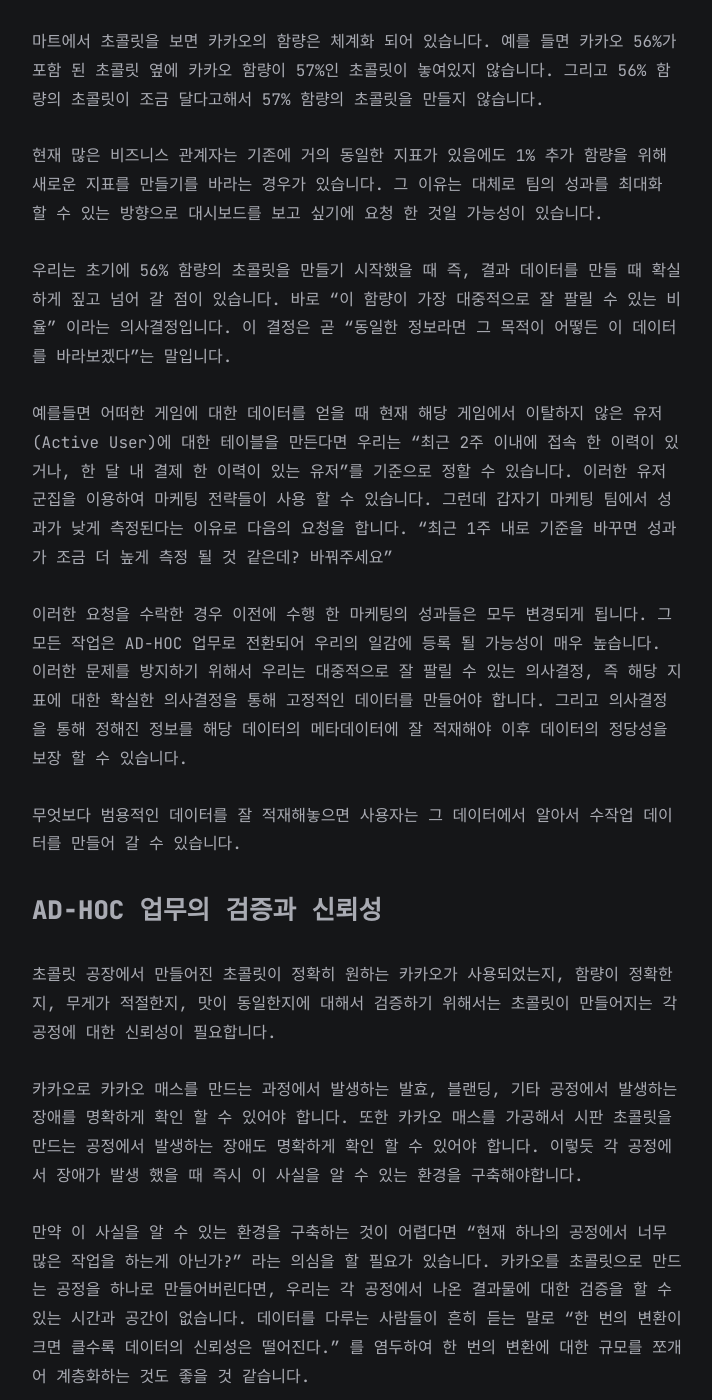
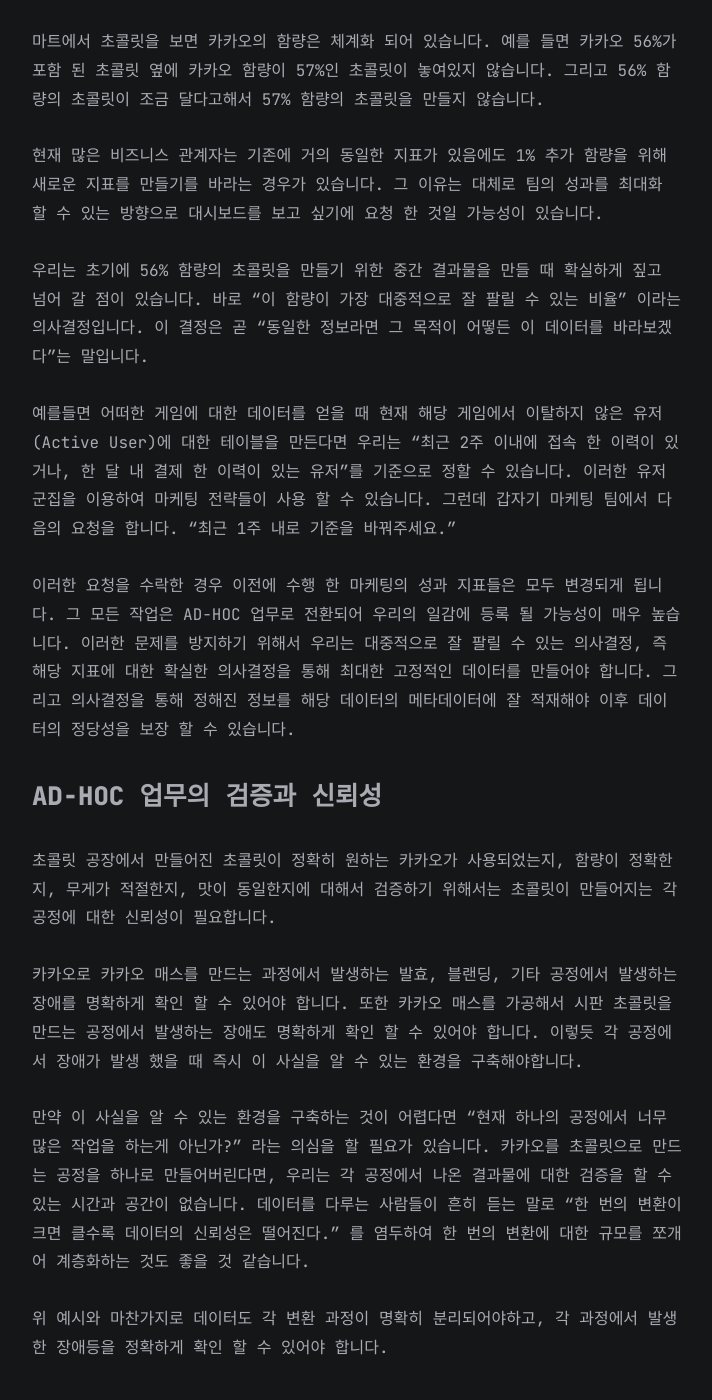
Before and after one commit to Lion2me/Lion2me.github.io, a Jekyll site: the page built from all_collections/_posts/2024-05-11-AD-HOC 업무를 최적화하기 위한 데이터 거버넌스.md, in a window 1280 px wide and 1400 px high, scrolled down 8315 px. Shown: the whole window, without its empty margins (283-995 px from the left). Built offline with Jekyll 4.4.1, drawn with Linux system fonts in a browser that asks for light colours; some of the changed text lies outside the part shown.

Commit message:
Update title and adhoc post

```diff
--- a/_config.yml
+++ b/_config.yml
@@ -1,4 +1,4 @@
-title: 읽고 지나가는 노트
+title: 꾸준함이 중요한 Lion2me의 기술블로그
 markdown: kramdown
 url: ""
 baseurl: ""
--- a/all_collections/_posts/2024-05-11-AD-HOC 업무를 최적화하기 위한 데이터 거버넌스.md
+++ b/all_collections/_posts/2024-05-11-AD-HOC 업무를 최적화하기 위한 데이터 거버넌스.md
@@ -156,13 +156,11 @@ BI 측면에서 AD-HOC 업무는 매우 중요합니다. 하지만 BI 측면의
 
 현재 많은 비즈니스 관계자는 기존에 거의 동일한 지표가 있음에도 1% 추가 함량을 위해 새로운 지표를 만들기를 바라는 경우가 있습니다. 그 이유는 대체로 팀의 성과를 최대화 할 수 있는 방향으로 대시보드를 보고 싶기에 요청 한 것일 가능성이 있습니다.
 
-우리는 초기에 56% 함량의 초콜릿을 만들기 시작했을 때 즉, 결과 데이터를 만들 때 확실하게 짚고 넘어 갈 점이 있습니다. 바로 "이 함량이 가장 대중적으로 잘 팔릴 수 있는 비율" 이라는 의사결정입니다. 이 결정은 곧 "동일한 정보라면 그 목적이 어떻든 이 데이터를 바라보겠다"는 말입니다.
+우리는 초기에 56% 함량의 초콜릿을 만들기 위한 중간 결과물을 만들 때 확실하게 짚고 넘어 갈 점이 있습니다. 바로 "이 함량이 가장 대중적으로 잘 팔릴 수 있는 비율" 이라는 의사결정입니다. 이 결정은 곧 "동일한 정보라면 그 목적이 어떻든 이 데이터를 바라보겠다"는 말입니다.
 
-예를들면 어떠한 게임에 대한 데이터를 얻을 때 현재 해당 게임에서 이탈하지 않은 유저(Active User)에 대한 테이블을 만든다면 우리는 "최근 2주 이내에 접속 한 이력이 있거나, 한 달 내 결제 한 이력이 있는 유저"를 기준으로 정할 수 있습니다. 이러한 유저 군집을 이용하여 마케팅 전략들이 사용 할 수 있습니다. 그런데 갑자기 마케팅 팀에서 성과가 낮게 측정된다는 이유로 다음의 요청을 합니다. "최근 1주 내로 기준을 바꾸면 성과가 조금 더 높게 측정 될 것 같은데? 바꿔주세요"
+예를들면 어떠한 게임에 대한 데이터를 얻을 때 현재 해당 게임에서 이탈하지 않은 유저(Active User)에 대한 테이블을 만든다면 우리는 "최근 2주 이내에 접속 한 이력이 있거나, 한 달 내 결제 한 이력이 있는 유저"를 기준으로 정할 수 있습니다. 이러한 유저 군집을 이용하여 마케팅 전략들이 사용 할 수 있습니다. 그런데 갑자기 마케팅 팀에서 다음의 요청을 합니다. "최근 1주 내로 기준을 바꿔주세요."
 
-이러한 요청을 수락한 경우 이전에 수행 한 마케팅의 성과들은 모두 변경되게 됩니다. 그 모든 작업은 AD-HOC 업무로 전환되어 우리의 일감에 등록 될 가능성이 매우 높습니다. 이러한 문제를 방지하기 위해서 우리는 대중적으로 잘 팔릴 수 있는 의사결정, 즉 해당 지표에 대한 확실한 의사결정을 통해 고정적인 데이터를 만들어야 합니다. 그리고 의사결정을 통해 정해진 정보를 해당 데이터의 메타데이터에 잘 적재해야 이후 데이터의 정당성을 보장 할 수 있습니다.
-
-무엇보다 범용적인 데이터를 잘 적재해놓으면 사용자는 그 데이터에서 알아서 수작업 데이터를 만들어 갈 수 있습니다.
+이러한 요청을 수락한 경우 이전에 수행 한 마케팅의 성과 지표들은 모두 변경되게 됩니다. 그 모든 작업은 AD-HOC 업무로 전환되어 우리의 일감에 등록 될 가능성이 매우 높습니다. 이러한 문제를 방지하기 위해서 우리는 대중적으로 잘 팔릴 수 있는 의사결정, 즉 해당 지표에 대한 확실한 의사결정을 통해 최대한 고정적인 데이터를 만들어야 합니다. 그리고 의사결정을 통해 정해진 정보를 해당 데이터의 메타데이터에 잘 적재해야 이후 데이터의 정당성을 보장 할 수 있습니다.
 
 ### AD-HOC 업무의 검증과 신뢰성
 
```
